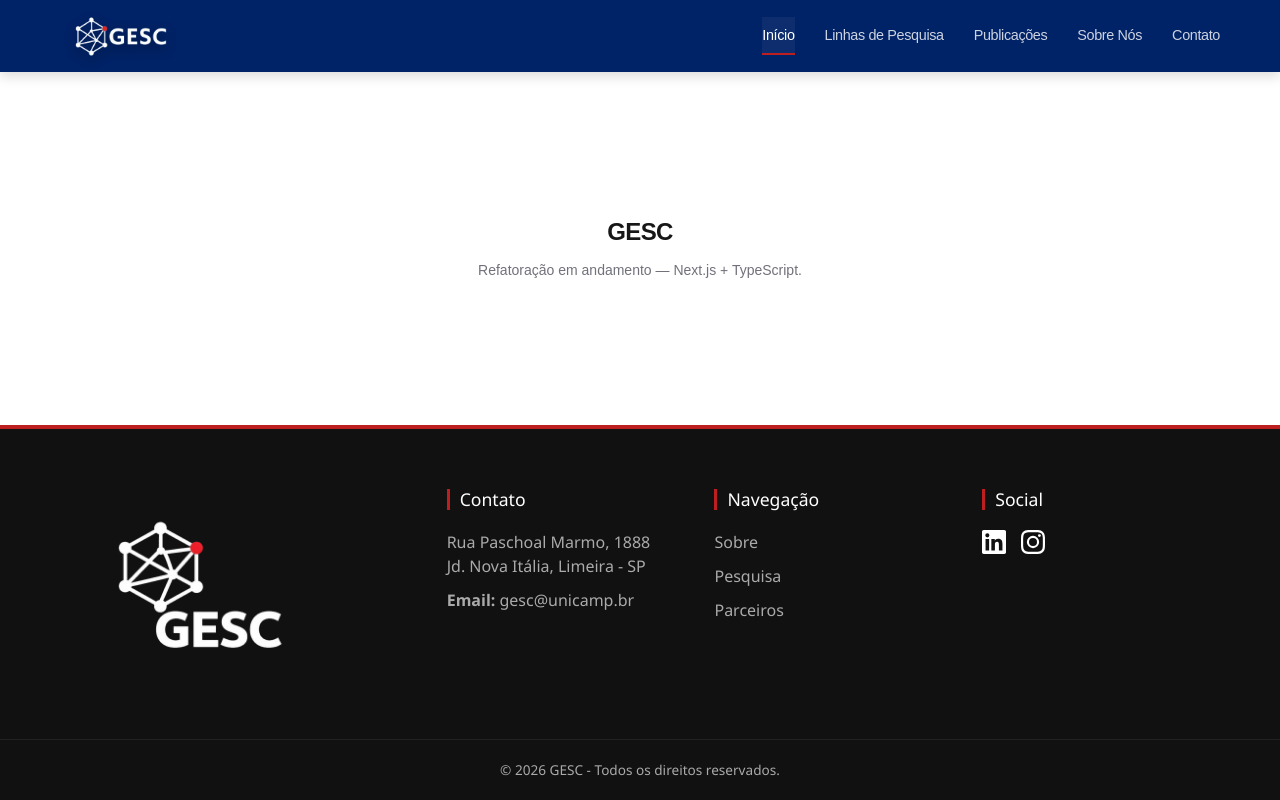
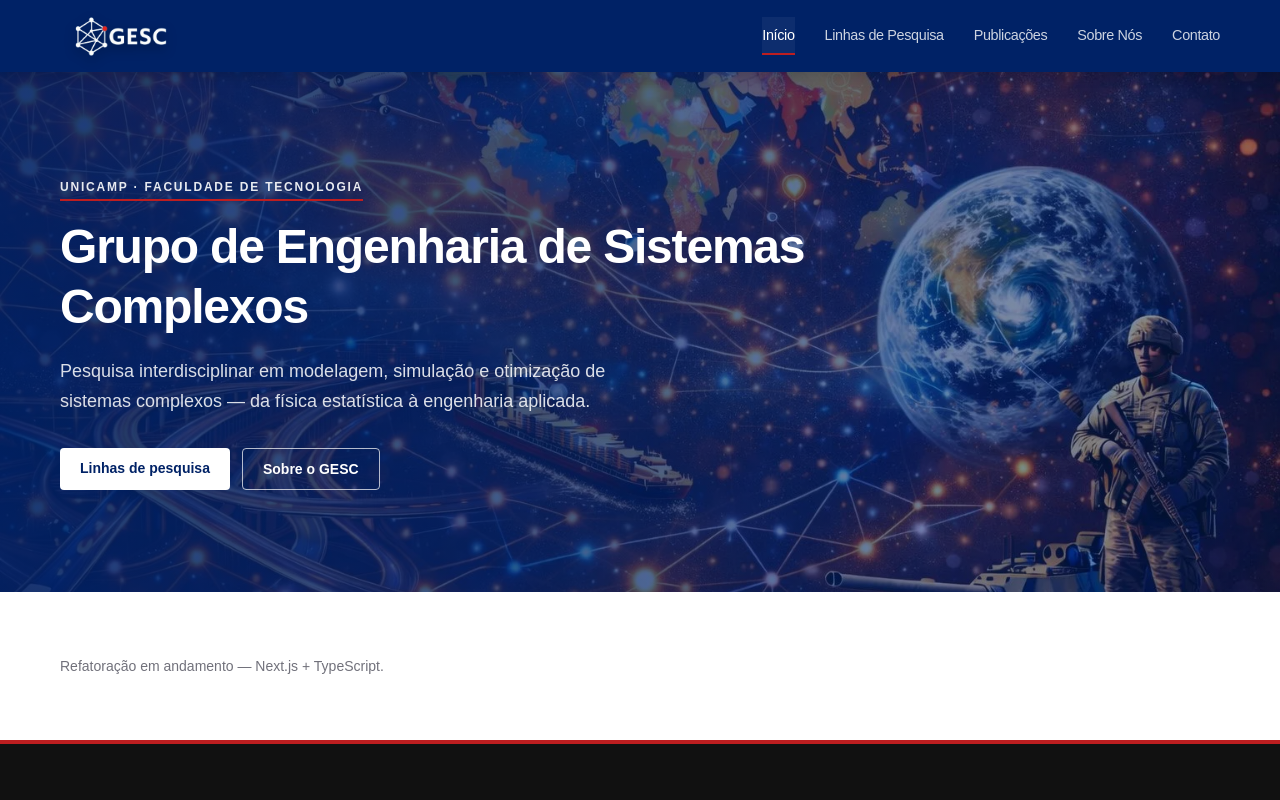
Before and after one commit to sitegesc/gesc, a Next.js app: page / in a window 1280 px wide. Shown: the top 800 px of the page. Built offline with nearby package versions, Linux system fonts and the light colour scheme.

Commit message:
feat: adiciona secao Hero na home

```diff
--- a/src/app/page.tsx
+++ b/src/app/page.tsx
@@ -1,10 +1,14 @@
+import { Hero } from "@/components/sections/Hero";
+
 export default function Home() {
   return (
-    <main className="flex flex-1 flex-col items-center justify-center gap-3 p-8 text-center">
-      <h1 className="text-2xl font-semibold tracking-tight">GESC</h1>
-      <p className="text-sm text-zinc-500">
-        Refatoração em andamento — Next.js + TypeScript.
-      </p>
+    <main className="flex-1">
+      <Hero />
+      <section className="mx-auto max-w-[1200px] px-5 py-16">
+        <p className="text-sm text-zinc-500">
+          Refatoração em andamento — Next.js + TypeScript.
+        </p>
+      </section>
     </main>
   );
 }
--- /dev/null
+++ b/src/components/sections/Hero.tsx
@@ -0,0 +1,48 @@
+import Image from "next/image";
+import Link from "next/link";
+
+import heroImg from "@/imgs/hero.webp";
+
+export function Hero() {
+  return (
+    <section className="relative flex min-h-[440px] items-center overflow-hidden bg-brand-blue md:h-[520px]">
+      <Image
+        src={heroImg}
+        alt=""
+        fill
+        priority
+        sizes="100vw"
+        placeholder="blur"
+        className="object-cover"
+      />
+      <div className="absolute inset-0 bg-gradient-to-r from-brand-blue/90 via-brand-blue/70 to-brand-blue/40" />
+
+      <div className="relative z-10 mx-auto w-full max-w-[1200px] px-5 py-16 text-white">
+        <p className="mb-4 inline-block border-b-2 border-brand-red pb-1 text-xs font-semibold uppercase tracking-[0.15em] text-white/90">
+          UNICAMP · Faculdade de Tecnologia
+        </p>
+        <h1 className="max-w-3xl text-3xl font-bold leading-tight tracking-tight sm:text-4xl md:text-5xl">
+          Grupo de Engenharia de Sistemas Complexos
+        </h1>
+        <p className="mt-5 max-w-xl text-base leading-relaxed text-white/85 md:text-lg">
+          Pesquisa interdisciplinar em modelagem, simulação e otimização de
+          sistemas complexos — da física estatística à engenharia aplicada.
+        </p>
+        <div className="mt-8 flex flex-wrap gap-3">
+          <Link
+            href="/#linhas-pesquisa"
+            className="rounded bg-white px-5 py-2.5 text-sm font-semibold text-brand-blue transition-colors duration-300 hover:bg-brand-red hover:text-white"
+          >
+            Linhas de pesquisa
+          </Link>
+          <Link
+            href="/sobre"
+            className="rounded border border-white/70 px-5 py-2.5 text-sm font-semibold text-white transition-colors duration-300 hover:bg-white hover:text-brand-blue"
+          >
+            Sobre o GESC
+          </Link>
+        </div>
+      </div>
+    </section>
+  );
+}
```
Also changed, not shown: src/imgs/hero.webp (added).
